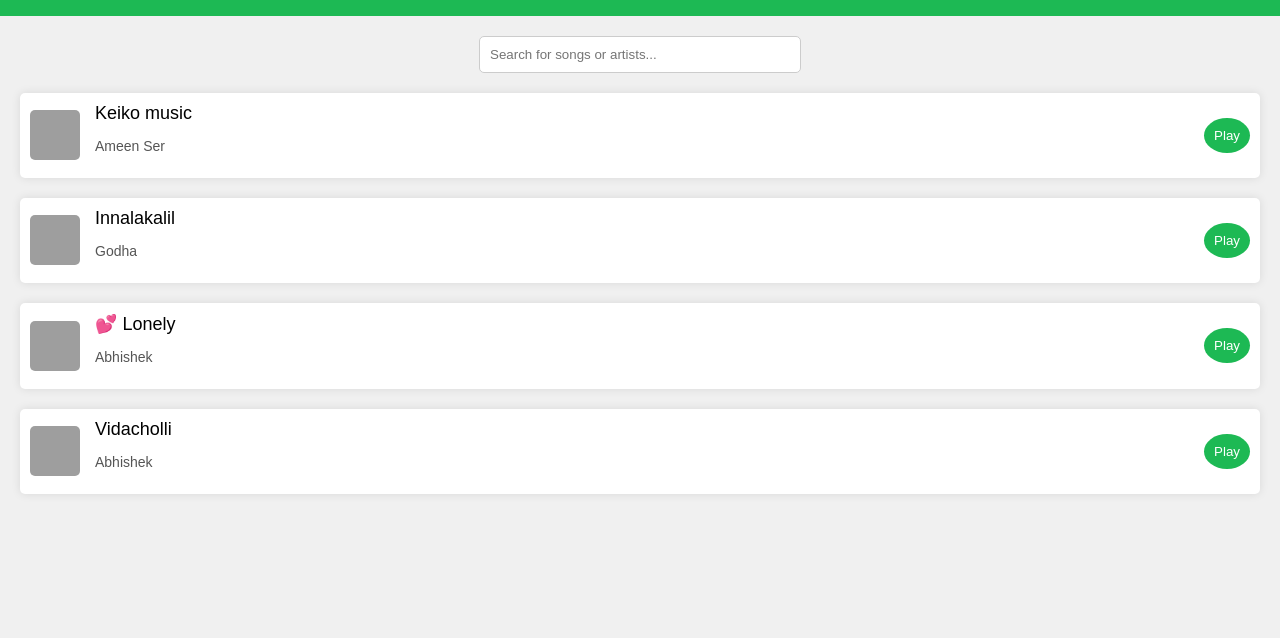
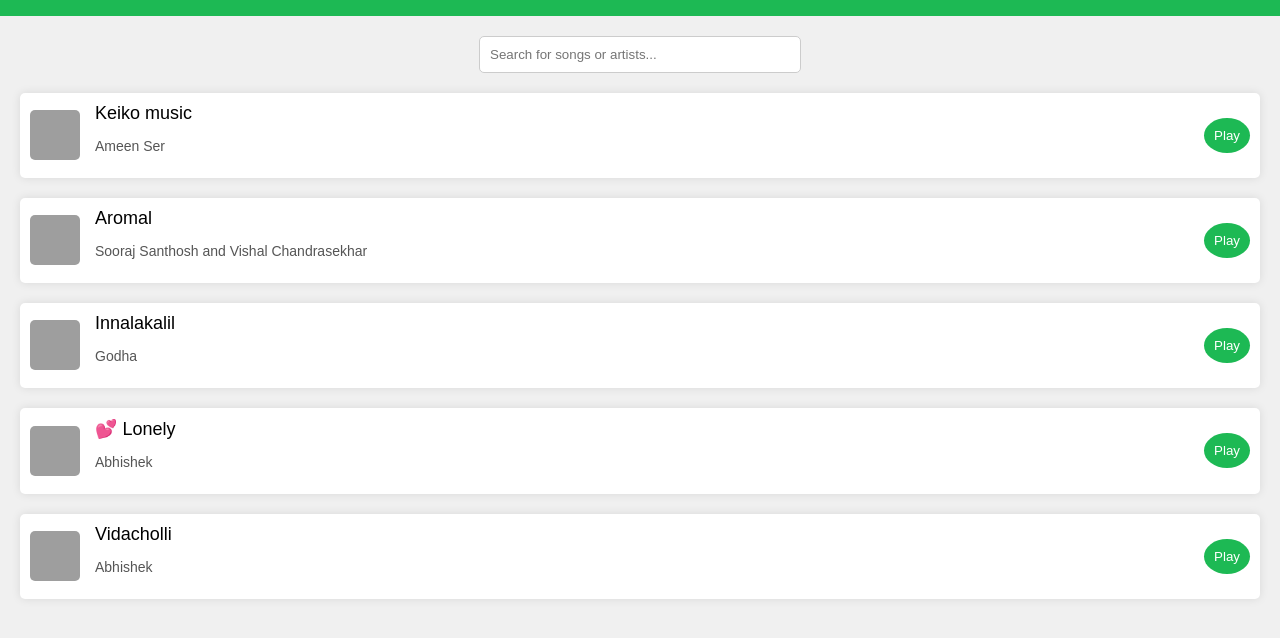
Before and after one commit to AmeenXnt/AmeenInt.xyz, a website: page public/welcome.html in a window 1280 px wide. Shown: the part 94-732 px from the top of the page. Drawn offline with Linux system fonts and the light colour scheme; grey boxes are pictures that could not be loaded.

Commit message:
Update welcome.html

```diff
--- a/public/welcome.html
+++ b/public/welcome.html
@@ -121,6 +121,15 @@
     <button class="play-button" onclick="openPlayer('https://i.imgur.com/cztI9zU.jpeg', 'Keiko Music', 'AmeenSer', 'Bg-music.mp3')">Play</button>
 </div>
 
+<div class="song">
+    <img src="https://i.imgur.com/cztI9zU.jpeg" alt="AmeenInt">
+    <div class="song-info">
+        <p class="song-title">Aromal</p>
+        <p class="song-artist">Sooraj Santhosh and Vishal Chandrasekhar</p>
+    </div>
+    <button class="play-button" onclick="openPlayer('https://i.imgur.com/cztI9zU.jpeg', 'Aromal', 'Sooraj Santhosh and Vishal Chandrasekhar', 'Audio/Vidacholi.mp3')">Play</button>
+</div>
+
     <div class="song">
     <img src="https://i.imgur.com/SnRG3Di.jpeg" alt="AmeenInt">
     <div class="song-info">
```
